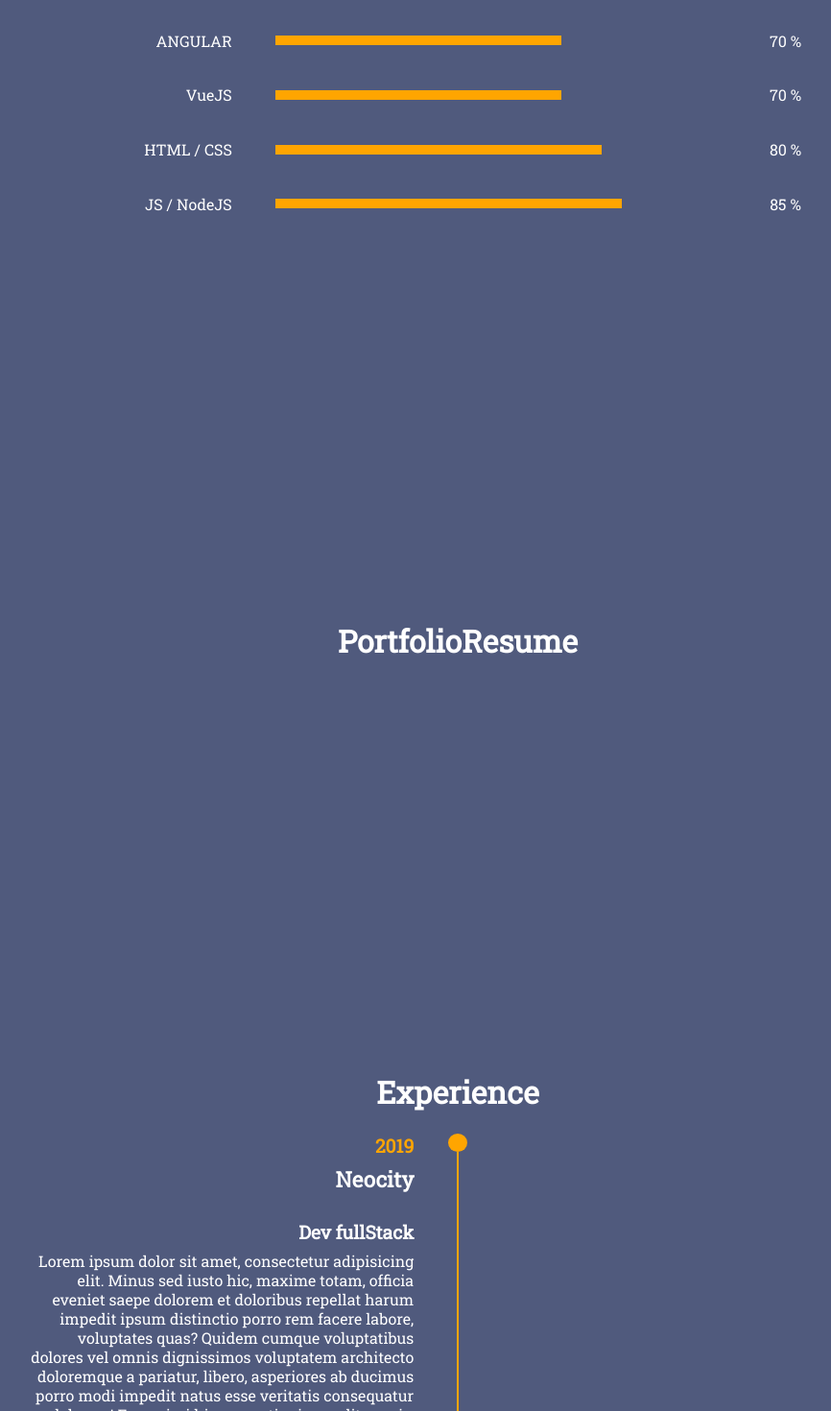
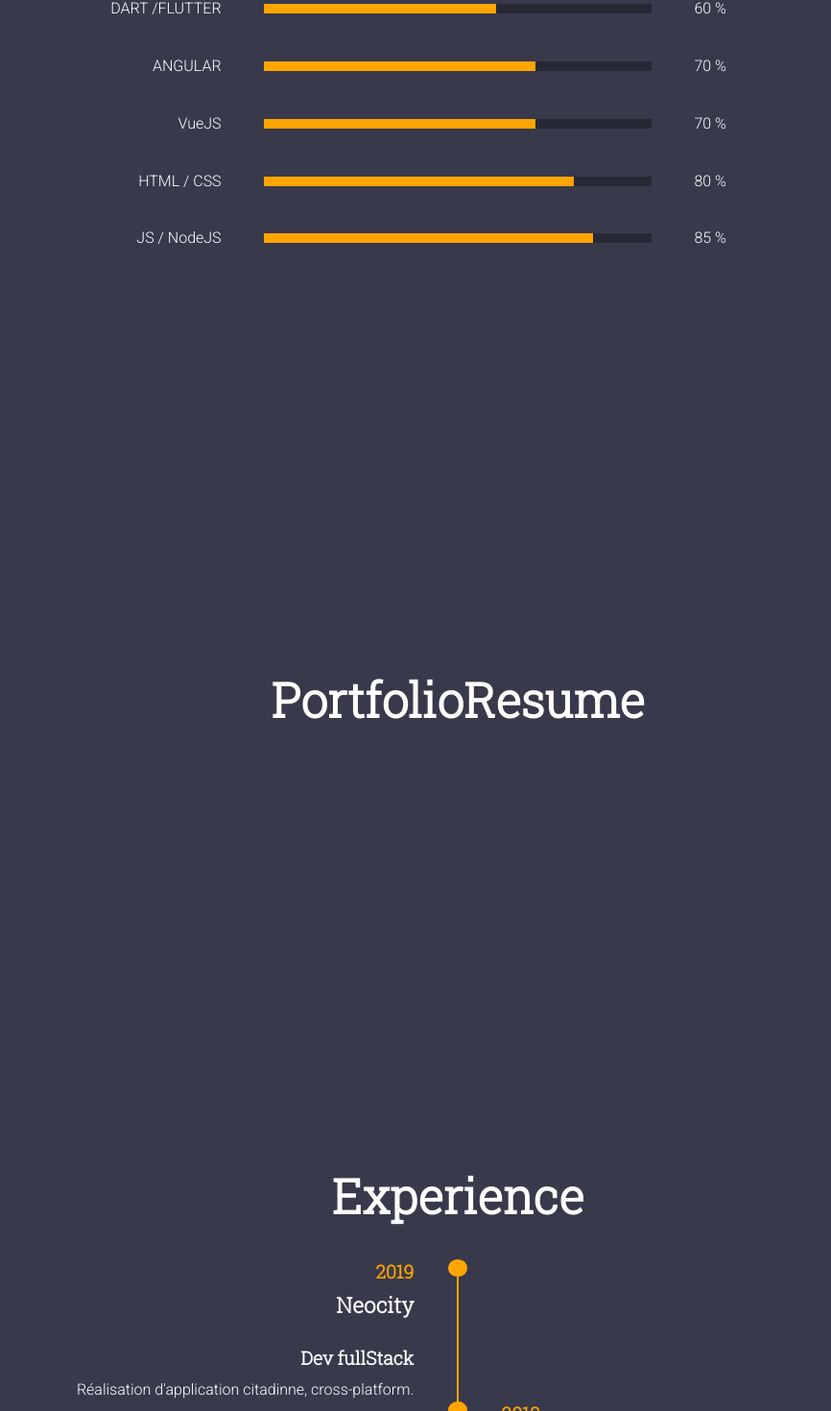
Before and after one commit to tcollard/website, a Vue app in the folder my-website/: page / in a window 1280 px wide. Shown: the part 1273-2743 px from the top of the page at 96% size, without its empty margins (163-1029 px from the left). Built offline with nearby package versions, Linux system fonts and the light colour scheme.

Commit message:
style: 💄 (*) Change font & color

```diff
--- a/my-website/src/App.vue
+++ b/my-website/src/App.vue
@@ -61,11 +61,16 @@ export default {
 </script>
 
 <style>
-@import url("https://fonts.googleapis.com/css?family=Roboto+Slab&display=swap");
-
+@import url('https://fonts.googleapis.com/css?family=Roboto:300');
+@import url('https://fonts.googleapis.com/css?family=Roboto+Slab:300');
 html{
   scroll-behavior: smooth;
 }
+
+h1 {
+  font-size: 50px;
+}
+
 #app {
   font-family: 'Roboto Slab', serif;
   display: flex;
@@ -79,7 +84,7 @@ html{
 
 body {
   margin: 0;
-  background-color: rgb(80, 90, 125);
+  background-color: #39394C;
   color: white;
 }
 
@@ -115,12 +120,18 @@ body {
 #navbar {
   position: fixed;
   width: 100%;
-  background-color: black;
+  background-color: #39394C;
   opacity: 1;
   top: 0;
   z-index: 100;
 }
 
+.text {
+    font-family: 'Roboto';
+    font-size: 16px;
+    line-height: 24px;
+    font-weight: 300;
+}
 #description, #skills, #experience, #portfolio, #contact{
   /* padding-top: 8%; */
 }
--- a/my-website/src/components/Description.vue
+++ b/my-website/src/components/Description.vue
@@ -1,11 +1,12 @@
 <template>
     <div class="description">
         <div class="title">
-            <h1>THIBAULT COLLARD</h1>
-            <h2>Dev full stack JS</h2>
+            <span>THIBAULT COLLARD</span>
+            <span>Dev full stack JS</span>
+            <h1>À propos</h1>
         </div>
-        <div class="descriptionContent">
-            <span>
+        <div class="descriptionContent text">
+            <span class="text">
                 Lorem ipsum, dolor sit amet consectetur adipisicing elit. Optio quis deleniti recusandae neque impedit facilis? Ut placeat possimus incidunt. Ipsa, voluptate? Distinctio culpa assumenda iusto nisi ea aut tempora autem molestiae enim natus vero quas consequatur officiis, dicta voluptatem? Officia laboriosam quo a nesciunt qui modi alias tempora nemo ad recusandae, fugit hic? At mollitia voluptatibus, explicabo fuga eaque accusamus veritatis quia nihil atque quasi unde magni cupiditate! Sequi velit asperiores impedit iure ipsum iste est deserunt cumque quas corrupti beatae illo dolor perspiciatis quasi, atque veniam vero quae eius vel tempore quidem a similique ratione! Magnam quisquam aliquid inventore.
             </span>
             <span>Link download CV</span>
@@ -42,6 +43,5 @@ export default {
   border-radius: 10px;
   background-color: rgb(51, 59, 80);
   text-align: center;
-  font-size: 18px;
 }
 </style>
--- a/my-website/src/components/Experience.vue
+++ b/my-website/src/components/Experience.vue
@@ -22,37 +22,37 @@ export default ({
                     date: '2019',
                     company: 'Neocity',
                     job: 'Dev fullStack',
-                    description: 'Lorem ipsum dolor sit amet, consectetur adipisicing elit. Minus sed iusto hic, maxime totam, officia eveniet saepe dolorem et doloribus repellat harum impedit ipsum distinctio porro rem facere labore, voluptates quas? Quidem cumque voluptatibus dolores vel omnis dignissimos voluptatem architecto doloremque a pariatur, libero, asperiores ab ducimus porro modi impedit natus esse veritatis consequatur dolorem! Eos animi hic corrupti minus odit omnis, numquam sed libero rem, incidunt quisquam quasi aliquam totam similique, accusamus ipsa? Impedit fugit maiores, odit possimus ducimus explicabo repellendus magni iure voluptatibus. Consectetur veritatis hic magnam aliquam in dolor fuga nesciunt atque! Doloribus id hic labore neque.'
+                    description: 'Réalisation d\'application citadinne, cross-platform.'
                 },
                 {
                     date: '2018',
                     company: 'SideProject Iota Amsterdam',
                     job: 'Dev',
-                    description: 'Lorem ipsum dolor sit amet, consectetur adipisicing elit. Minus sed iusto hic, maxime totam, officia eveniet saepe dolorem et doloribus repellat harum impedit ipsum distinctio porro rem facere labore, voluptates quas? Quidem cumque voluptatibus dolores vel omnis dignissimos voluptatem architecto doloremque a pariatur, libero, asperiores ab ducimus porro modi impedit natus esse veritatis consequatur dolorem! Eos animi hic corrupti minus odit omnis, numquam sed libero rem, incidunt quisquam quasi aliquam totam similique, accusamus ipsa? Impedit fugit maiores, odit possimus ducimus explicabo repellendus magni iure voluptatibus. Consectetur veritatis hic magnam aliquam in dolor fuga nesciunt atque! Doloribus id hic labore neque.'
+                    description: 'Réalisation d\'un PoC sur une smart grid (JS/nodeJs) suite au Hackathon IOTA à 42. Utilisation du réseau IOTA pour effectuer des micro-transactions (données et monétaires) entre les différents acteurs (IoT). Présentation du PoC avec IOTA à Amsterdam lors de la Blockchain Expo Europe 2018'
                 },
                 {
                     date: '2017',
                     company: '42',
                     job: 'Student',
-                    description: 'Lorem ipsum dolor sit amet, consectetur adipisicing elit. Minus sed iusto hic, maxime totam, officia eveniet saepe dolorem et doloribus repellat harum impedit ipsum distinctio porro rem facere labore, voluptates quas? Quidem cumque voluptatibus dolores vel omnis dignissimos voluptatem architecto doloremque a pariatur, libero, asperiores ab ducimus porro modi impedit natus esse veritatis consequatur dolorem! Eos animi hic corrupti minus odit omnis, numquam sed libero rem, incidunt quisquam quasi aliquam totam similique, accusamus ipsa? Impedit fugit maiores, odit possimus ducimus explicabo repellendus magni iure voluptatibus. Consectetur veritatis hic magnam aliquam in dolor fuga nesciunt atque! Doloribus id hic labore neque.'
+                    description: 'Suivi du cursus de 42, formation en programmation.'
                 },
                 {
                     date: '2015 - 2016',
                     company: 'WHV',
                     job: 'Australia',
-                    description: 'Lorem ipsum dolor sit amet, consectetur adipisicing elit. Minus sed iusto hic, maxime totam, officia eveniet saepe dolorem et doloribus repellat harum impedit ipsum distinctio porro rem facere labore, voluptates quas? Quidem cumque voluptatibus dolores vel omnis dignissimos voluptatem architecto doloremque a pariatur, libero, asperiores ab ducimus porro modi impedit natus esse veritatis consequatur dolorem! Eos animi hic corrupti minus odit omnis, numquam sed libero rem, incidunt quisquam quasi aliquam totam similique, accusamus ipsa? Impedit fugit maiores, odit possimus ducimus explicabo repellendus magni iure voluptatibus. Consectetur veritatis hic magnam aliquam in dolor fuga nesciunt atque! Doloribus id hic labore neque.'
+                    description: 'Séjour linguistique en Australie : découverte du pays et expériences pro (restauration, manutention, ferme)'
                 },
                 {
                     date: '2013 - 2015',
                     company: 'CEPI Ingenierie',
                     job: 'Charge de Projet / Thermicien',
-                    description: 'Lorem ipsum dolor sit amet, consectetur adipisicing elit. Minus sed iusto hic, maxime totam, officia eveniet saepe dolorem et doloribus repellat harum impedit ipsum distinctio porro rem facere labore, voluptates quas? Quidem cumque voluptatibus dolores vel omnis dignissimos voluptatem architecto doloremque a pariatur, libero, asperiores ab ducimus porro modi impedit natus esse veritatis consequatur dolorem! Eos animi hic corrupti minus odit omnis, numquam sed libero rem, incidunt quisquam quasi aliquam totam similique, accusamus ipsa? Impedit fugit maiores, odit possimus ducimus explicabo repellendus magni iure voluptatibus. Consectetur veritatis hic magnam aliquam in dolor fuga nesciunt atque! Doloribus id hic labore neque.'
+                    description: 'Réalisation d\'étude thermique (RT 2012), plan et dimensionnement Chauffage Ventilation Climatisation (logiciel Autocad)'
                 },
                 {
                     date: '2012',
                     company: 'Cellulose de Broceliande',
                     job: 'Gestionnaire d\'Energie',
-                    description: 'Lorem ipsum dolor sit amet, consectetur adipisicing elit. Minus sed iusto hic, maxime totam, officia eveniet saepe dolorem et doloribus repellat harum impedit ipsum distinctio porro rem facere labore, voluptates quas? Quidem cumque voluptatibus dolores vel omnis dignissimos voluptatem architecto doloremque a pariatur, libero, asperiores ab ducimus porro modi impedit natus esse veritatis consequatur dolorem! Eos animi hic corrupti minus odit omnis, numquam sed libero rem, incidunt quisquam quasi aliquam totam similique, accusamus ipsa? Impedit fugit maiores, odit possimus ducimus explicabo repellendus magni iure voluptatibus. Consectetur veritatis hic magnam aliquam in dolor fuga nesciunt atque! Doloribus id hic labore neque.'
+                    description: 'Réalisation d\'un audit énergétique sur le process industriel'
                 },
             ],
             state: false,
@@ -74,5 +74,6 @@ export default ({
 .timeLine {
     display: flex;
     flex-direction: column;
+    width: 100%;
 }
 </style>
--- a/my-website/src/components/ExperienceDetail.vue
+++ b/my-website/src/components/ExperienceDetail.vue
@@ -3,7 +3,7 @@
         <span class="date">{{experience.date}}</span>
         <span class="company">{{experience.company}}</span>
         <span class="job">{{experience.job}}</span>
-        <span class="description">{{experience.description}}</span>
+        <span class="text">{{experience.description}}</span>
     </div>
 </template>
 
@@ -88,11 +88,6 @@ export default {
     padding-bottom: 2%;
 }
 
-.description {
-    font-size: 1em;
-    line-height: 1.25rem;
-}
-
 .leftPosition {
     text-align: right;
 }
--- a/my-website/src/components/ProgressBar.vue
+++ b/my-website/src/components/ProgressBar.vue
@@ -1,12 +1,14 @@
 <template>
     <div class="progress">
-        <span class='title'>
+        <span class='title text'>
             {{skill.name}}
         </span>
         <div class="bar" v-bind:id="skill.name + '-bar'">
-            <div v-bind:id="skill.name + '-content'" class="coloredBar" v-on:scroll="isInView"></div>
+            <div class="barBackground">
+                <div v-bind:id="skill.name + '-content'" class="coloredBar" v-on:scroll="isInView"></div>
+            </div>
         </div>
-        <span class="rate">{{skill.rate}} %</span>
+        <span class="rate text">{{skill.rate}} %</span>
     </div>
 </template>
 
@@ -75,7 +77,6 @@ export default {
     width: 50%;
 }
 .coloredBar {
-    background-color: orange;
     align-self: flex-start;
     height: 10px;
 }
@@ -84,6 +85,8 @@ export default {
     animation-duration: 2s;
     animation-name: loadBar;
     animation-iteration-count: 1;
+    animation-fill-mode: forwards;
+    background-color: orange;
 }
 
 @keyframes loadBar {
@@ -95,5 +98,12 @@ export default {
 
 .rate {
     width: 25%;
+    text-align: left;
+    padding-left: 5%;
+}
+
+.barBackground {
+    background-color: rgba(0, 0, 0, 0.3);
+    width: 100%;
 }
 </style>
```
